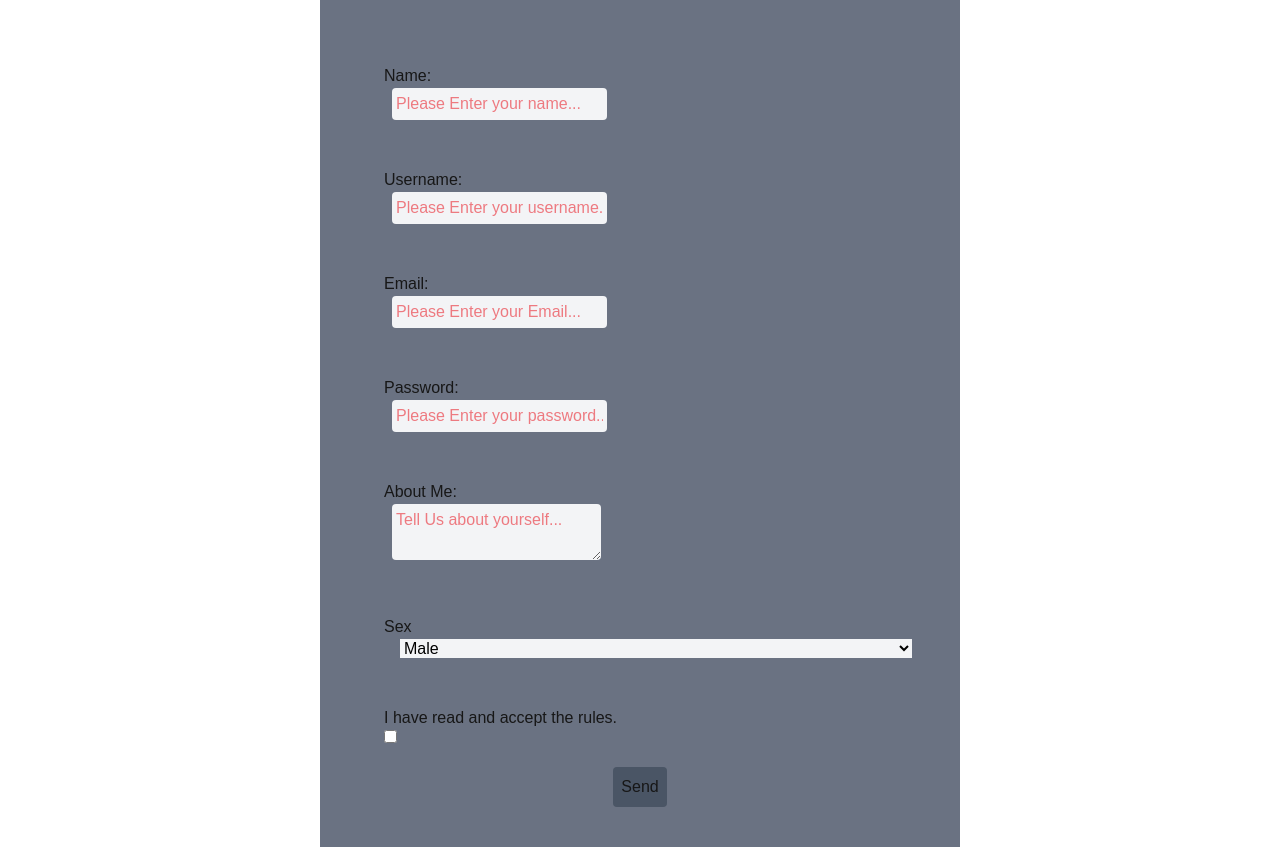
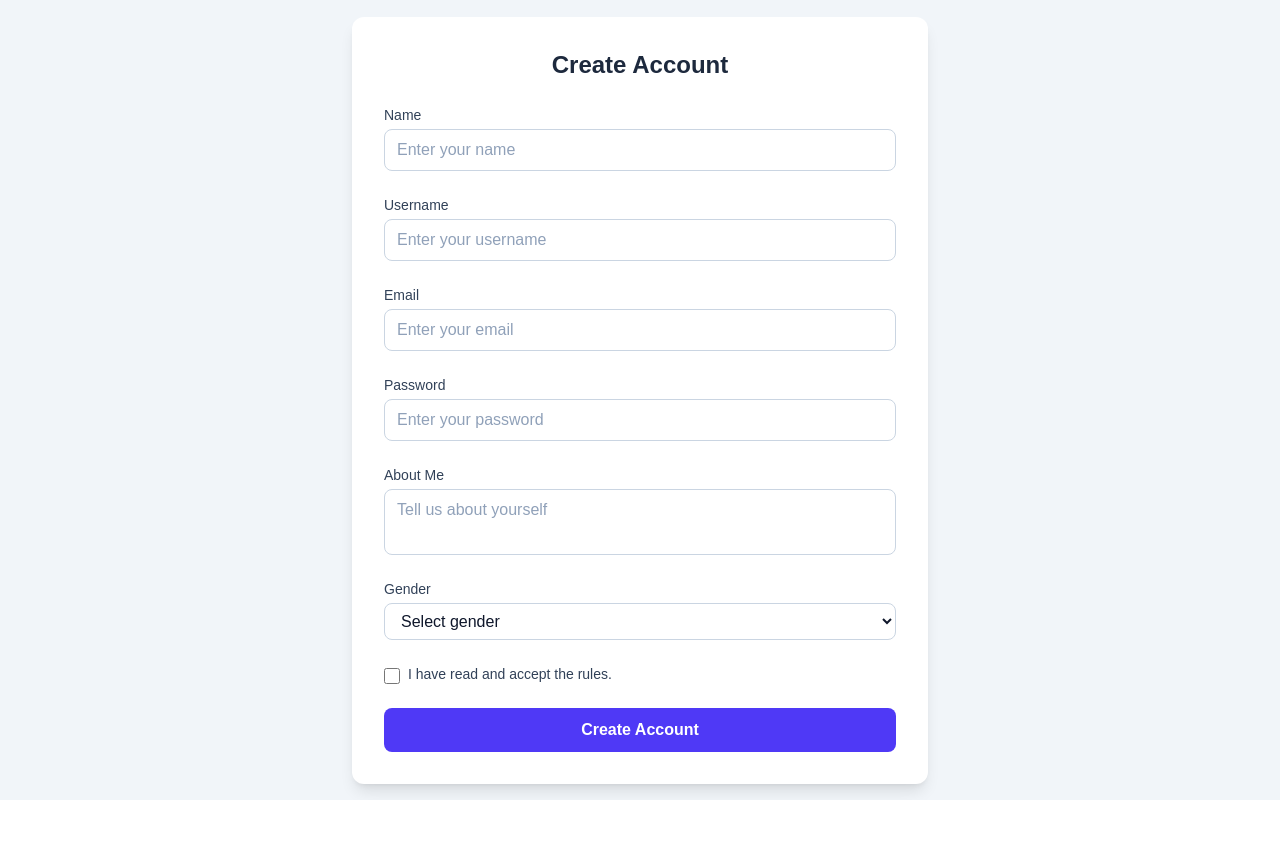
Before and after one commit to ehsanmadadi94/Ecommerce-website-with-react, a Next.js app: page /signup in a window 1280 px wide. After the commit the page ends 800 px from the top, so only its background shows below. Built offline with nearby package versions, Linux system fonts and the light colour scheme.

Commit message:
with chatgpt style-30-10-1404

```diff
--- a/src/components/myTextInput.tsx
+++ b/src/components/myTextInput.tsx
@@ -5,29 +5,46 @@ type MyTextInputProps = {
   label: string;
   type: string;
   placeholder?: string;
-  [key: string]: any;
 };
 
-const MyTextInput = ({ name, label, type, placeholder, ...rest }: MyTextInputProps) => {
-  const fieldProps: any = {
-    name: name,
-    placeholder: placeholder,
-    className: "bg-gray-100 text-red-600 rounded ms-2 p-1",
-    ...rest
-  };
+const MyTextInput = ({
+  name,
+  label,
+  type,
+  placeholder,
+}: MyTextInputProps) => {
+  return (
+    <div>
+      <label
+        htmlFor={name}
+        className="block mb-1 text-sm font-medium text-slate-700"
+      >
+        {label}
+      </label>
 
-  if (type === 'textarea') {
-    fieldProps.as = 'textarea';
-  } else {
-    fieldProps.type = type;
-  }
+      <Field
+        name={name}
+        as={type === "textarea" ? "textarea" : "input"}
+        type={type !== "textarea" ? type : undefined}
+        placeholder={placeholder}
+        className="
+          block w-full rounded-lg border border-slate-300
+          bg-white px-3 py-2 text-slate-900
+          placeholder-slate-400
+          focus:outline-none focus:ring-2 focus:ring-indigo-500
+          focus:border-indigo-500
+          transition
+          min-h-[42px]
+          resize-none
+        "
+      />
 
-  return (
-    <>
-    <label className="block" htmlFor={name} >{label}</label>
-    <Field className="block" {...fieldProps} />
-    <ErrorMessage className="block" name={name} />
-    </>
+      <ErrorMessage
+        name={name}
+        component="p"
+        className="mt-1 text-sm text-red-500"
+      />
+    </div>
   );
 };
 
--- a/src/pages/signup/index.tsx
+++ b/src/pages/signup/index.tsx
@@ -1,120 +1,138 @@
-import { ErrorMessage, Field, Formik, useFormik , Form } from "formik";
-import MyTextInput from "@/components/myTextInput";
+import { ErrorMessage, Field, Form, Formik } from "formik";
+import MyTextInput from "@/components/MyTextInput";
 import { boolean, object, string } from "yup";
 
-export default function SignUp(){
+export default function SignUp() {
+  const registerFormSchema = object({
+    name: string().required("Required").min(3, "At least 3 characters"),
+    username: string().required("Required").min(6, "At least 6 characters"),
+    email: string().required("Required").email("Invalid email"),
+    password: string().required("Required").min(8, "At least 8 characters"),
+    about: string().required("Required"),
+    gender: string().required("Required").matches(/(male|female)/),
+    rule: boolean().oneOf([true], "You must accept the rules"),
+  });
 
-  interface FormValues {
-  name: string;
-  username: string;
-  email: string;
-  password: string;
-  about?: string;
-  gender?: string;
-  rule?: boolean;
-}
-  interface FormErrors {
-  name?: string;
-  username?: string;
-  email?: string;
-  password?: string;
-  [key: string]: any;
-}
+  const submithandler = (values: any) => {
+    console.log(values);
+  };
 
-  // const validatehandler = (values: FormValues): FormErrors => {
-  //   let errors: FormErrors = {};
+  return (
+    <div className="min-h-screen bg-slate-100 flex items-center justify-center px-4">
+      <div className="w-full max-w-xl bg-white rounded-xl shadow-lg p-6 md:p-8">
+        <h1 className="text-2xl font-semibold text-slate-800 mb-6 text-center">
+          Create Account
+        </h1>
 
-  //     if(values.name===''){
-  //       errors.name='This field is required'
-  //     }else if (values.name.length<3) {
-  //       errors.name='Name must be more than 3 chars '
-  //     }
-  //     if(values.username===''){
-  //       errors.username='This field is required'
-  //     }else if (values.username.length<6) {
-  //       errors.username='Username must be more than 6 chars '
-  //     }
-  //     if(values.password===''){
-  //       errors.password='This field is required'
-  //     }else if (values.password.length<8) {
-  //       errors.password='Password is too weak '
-  //     }
-  //   if(values.email===''){
-  //     errors.email='this field is required'
-  //   }else if(values.email.length<5){
-  //     errors.email= 'please enter a vailid email address'
-  //   } else if (! /^[A-Za-z0-9\._%+\-]+@[A-Za-z0-9\.\-]+\.[A-Za-z]{2,4}$/i.test(values.email)){
-  //     errors.email= ' please enter a vailid email address'
-  //   }
-
-  //   if (!values.rule) {
-  //   errors.rule = 'You must accept the rules to continue.';
-  //   }
-  //     console.log(errors)
-  //     return errors;
-  //   }
-
-  let registerFormSchema = object().shape({
-    name:string().required().min(3),
-    username : string().required().min(6),
-    email:string().required().email(),
-    password:string().required().min(8),
-    about:string().required(),
-    gender:string().required().matches(/(male|female)/),
-    rules:boolean().required()
-  })
-
-
-
-    const submithandler= (values:any)=>{
-      console.log(values)
-    }
-
-    return(
-        <div className="bg-gray-500 w-2/4 h-2/4 p-10 d-flex flex-col justify-center  justify-items-center justify-self-center">
         <Formik
           initialValues={{
-      name:'',
-      username:'',
-      email:'',
-      password:''
+            name: "",
+            username: "",
+            email: "",
+            password: "",
+            about: "",
+            gender: "",
+            rule: false,
           }}
-    // validate={validatehandler}
           validationSchema={registerFormSchema}
           onSubmit={submithandler}
         >
-        <Form className="w-full" >
-        <div className="p-6">
-          <MyTextInput name='name' label='Name:' type='text' placeholder='Please Enter your name...'/>
+          <Form className="space-y-5 md:space-y-6">
+            <MyTextInput
+              name="name"
+              label="Name"
+              type="text"
+              placeholder="Enter your name"
+            />
+
+            <MyTextInput
+              name="username"
+              label="Username"
+              type="text"
+              placeholder="Enter your username"
+            />
+
+            <MyTextInput
+              name="email"
+              label="Email"
+              type="email"
+              placeholder="Enter your email"
+            />
+
+            <MyTextInput
+              name="password"
+              label="Password"
+              type="password"
+              placeholder="Enter your password"
+            />
+
+            <MyTextInput
+              name="about"
+              label="About Me"
+              type="textarea"
+              placeholder="Tell us about yourself"
+            />
+
+            {/* Gender */}
+            <div>
+              <label className="block mb-1 text-sm font-medium text-slate-700">
+                Gender
+              </label>
+              <Field
+                as="select"
+                name="gender"
+                className="
+                  w-full rounded-lg border border-slate-300
+                  bg-white px-3 py-2 text-slate-900
+                  focus:outline-none focus:ring-2 focus:ring-indigo-500
+                "
+              >
+                <option value="">Select gender</option>
+                <option value="male">Male</option>
+                <option value="female">Female</option>
+              </Field>
+              <ErrorMessage
+                name="gender"
+                component="p"
+                className="mt-1 text-sm text-red-500"
+              />
             </div>
-        <div className="p-6">
-          <MyTextInput name='username' label='Username:' type='text' placeholder='Please Enter your username...'/>
+
+            {/* Rules */}
+            <div className="flex items-start gap-2">
+              <Field
+                type="checkbox"
+                name="rule"
+                className="
+                  mt-1 h-4 w-4 rounded
+                  text-indigo-600 focus:ring-indigo-500
+                "
+              />
+              <label className="text-sm text-slate-700">
+                I have read and accept the rules.
+              </label>
             </div>
-        <div className="p-6">
-          <MyTextInput name='email' label='Email:' type='email' placeholder='Please Enter your Email...'/>
-        </div>
-        <div className="p-6">
-          <MyTextInput name='password' label='Password:' type='password' placeholder='Please Enter your password...'/>
-        </div>
-        <div className="p-6">
-          <MyTextInput name='about' label='About Me:' type='textarea' placeholder='Tell Us about yourself...'/>
-        </div>
-        <div className="p-6">
-          <label className="block" htmlFor="gender">Sex</label>
-          <Field name='gender'  as='select' className='bg-gray-100 mx-4 text-black block w-full'>
-            <option value='male'>Male</option>
-            <option value='female'>Female</option>
-          </Field>
-          <ErrorMessage name='gender'/>
-        </div>
-        <div className="p-6">
-          <label className="block" htmlFor="rule">I have read and accept the rules.</label>
-          <Field className="block" type='checkbox' name='rule'/>
-          <ErrorMessage name='rule'/>
-        </div>
-        <button type="submit" className="bg-gray-600 p-2 rounded bordered border-red-500 m-auto block">Send</button>
+            <ErrorMessage
+              name="rule"
+              component="p"
+              className="text-sm text-red-500"
+            />
+
+            <button
+              type="submit"
+              className="
+                w-full rounded-lg bg-indigo-600
+                py-2.5 text-white font-semibold
+                hover:bg-indigo-700
+                focus:outline-none focus:ring-2 focus:ring-indigo-500
+                transition
+              "
+            >
+              Create Account
+            </button>
           </Form>
         </Formik>
       </div>
-    )
+    </div>
+  );
 }
```
Lines whose indentation alone changed are shown as unchanged.
